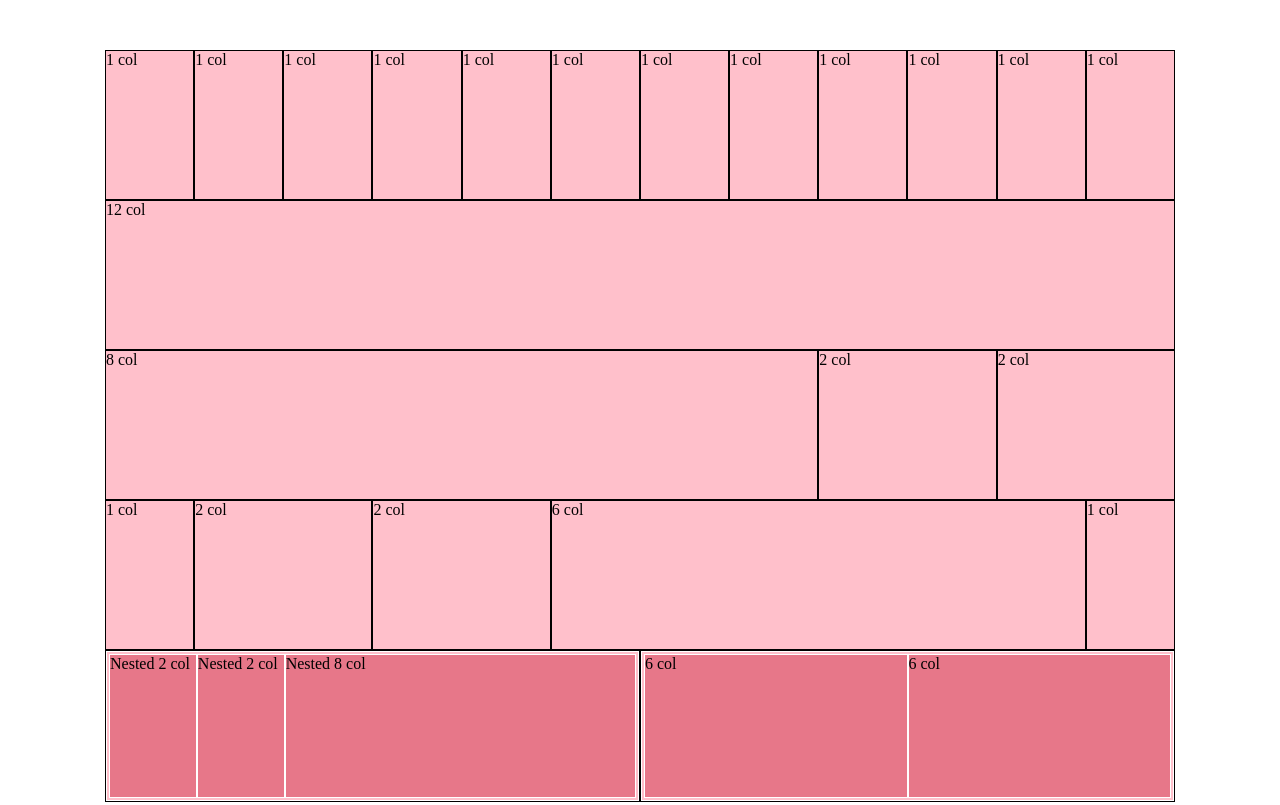
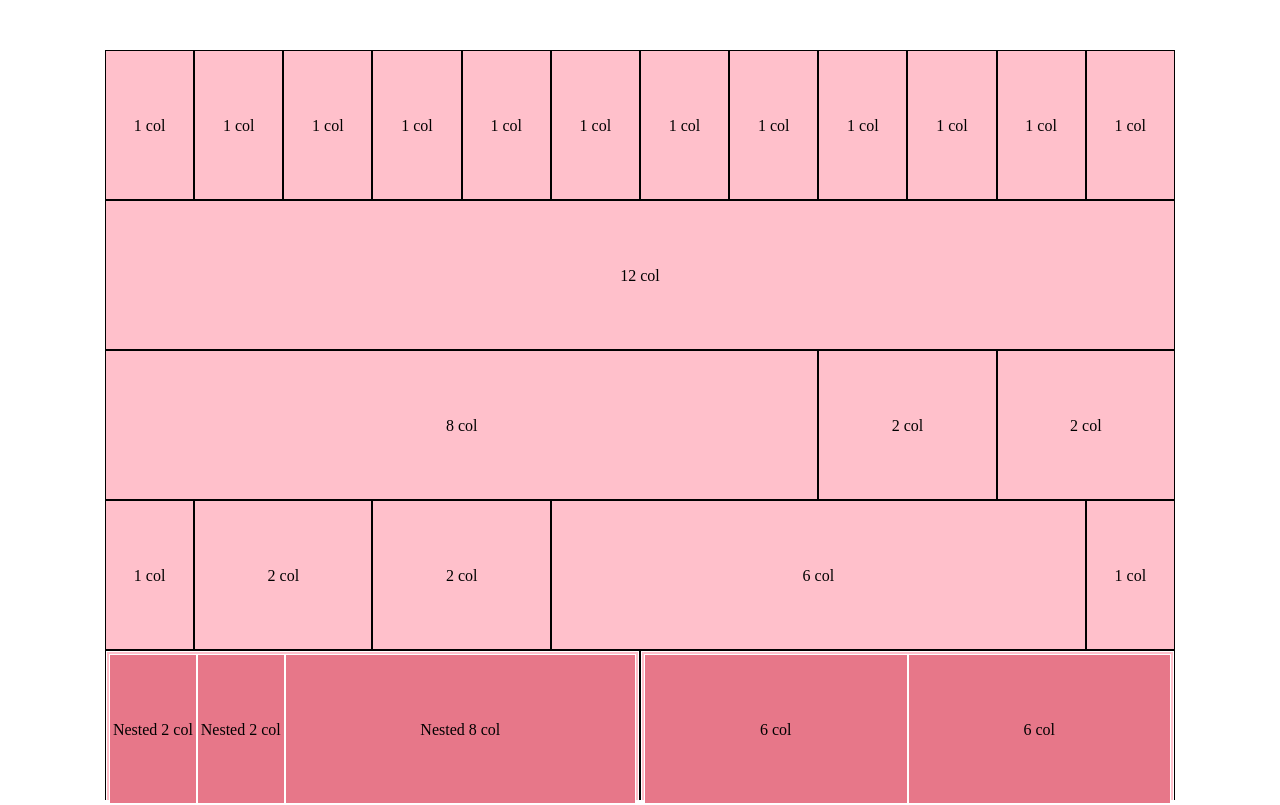
Before and after one commit to Riccarpa/html-css-12bool, a plain HTML site: page index.html in a window 1280 px wide. Drawn offline with Linux system fonts and the light colour scheme.

Commit message:
text aligned

```diff
--- a/style/style.css
+++ b/style/style.css
@@ -2,12 +2,12 @@ body {
     margin-top: 50px;
 }
 
-.row {
-    height: 150px;
-}
-
 .row * {
     border: 1px solid black;
+    height: 150px;
+    text-align: center;
+    line-height: 150px;
+    vertical-align: middle;
 }
 
 .row.nest {
```
Also changed, not shown: index.html (+1 -1 lines).
